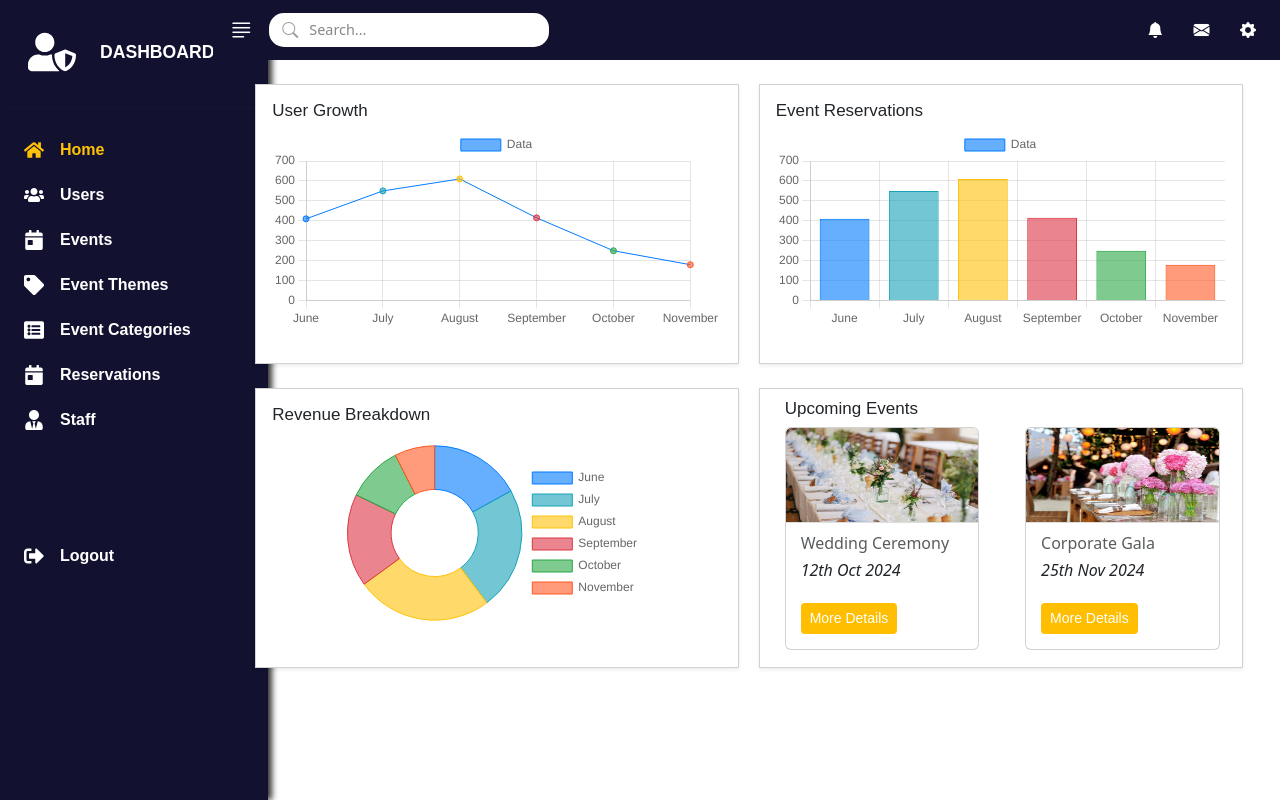
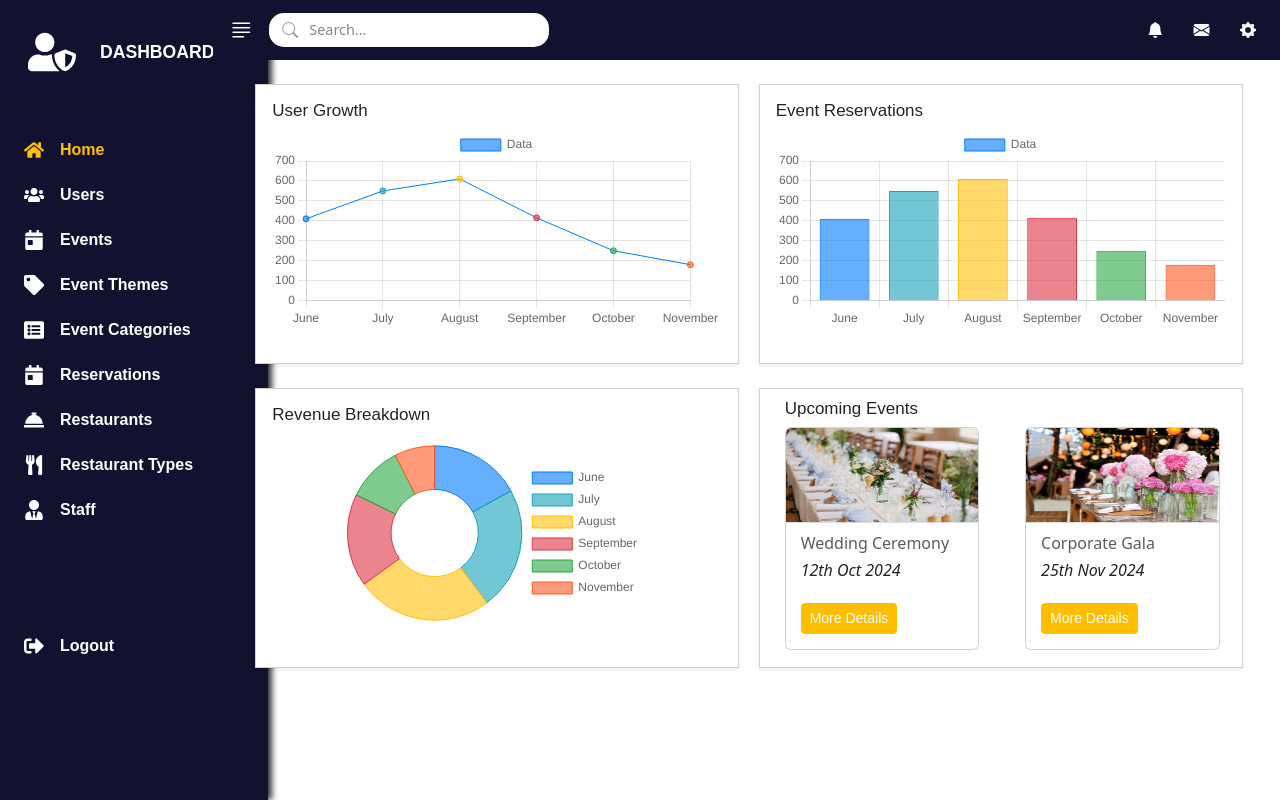
Before and after one commit to andapilingjurka/OrganizingEventsFrontEnd, a React (Create React App) app in the folder organizingevents/: page / in a window 1280 px wide. Built offline with nearby package versions, Linux system fonts and the light colour scheme; a web font is replaced by a local one.

Commit message:
Rregullime ne Sidebar

```diff
--- a/organizingevents/src/Admin/include/Sidebar.js
+++ b/organizingevents/src/Admin/include/Sidebar.js
@@ -1,6 +1,6 @@
 import React from "react";
 import { Link, useLocation } from "react-router-dom";
-import { FaUserShield, FaHome, FaUsers, FaCalendarDay, FaTag, FaListAlt, FaSignOutAlt, FaUserTie } from "react-icons/fa";  // Import FaUserTie for StaffAdmin
+import { FaUserShield, FaHome, FaUsers, FaCalendarDay, FaTag, FaListAlt, FaSignOutAlt, FaUtensils, FaConciergeBell, FaUserTie} from "react-icons/fa";
 import "../style.css";
 
 function Sidebar() {
@@ -73,7 +73,28 @@ function Sidebar() {
           <FaCalendarDay className="fs-5 me-3" /> <span>Reservations</span>
         </Link>
 
-        {/* Add StaffAdmin Link */}
+
+        {/* Mongo DB*/}
+        <Link
+            to="/restaurantsAdmin"
+            className={`list-group-item py-2 rounded ${
+              location.pathname === "/restaurantsAdmin" ? "active-link" : ""
+            }`}
+          >
+            <FaConciergeBell className="fs-5 me-3" /> <span>Restaurants</span>
+        </Link>
+
+
+        <Link
+            to="/restaurantTypesAdmin"
+            className={`list-group-item py-2 rounded ${
+              location.pathname === "/restaurantTypesAdmin" ? "active-link" : ""
+            }`}
+          >
+          <FaUtensils className="fs-5 me-3" /> <span>Restaurant Types</span>
+        </Link>
+
+
         <Link
           to="/staffAdmin"
           className={`list-group-item py-2 rounded ${
```
